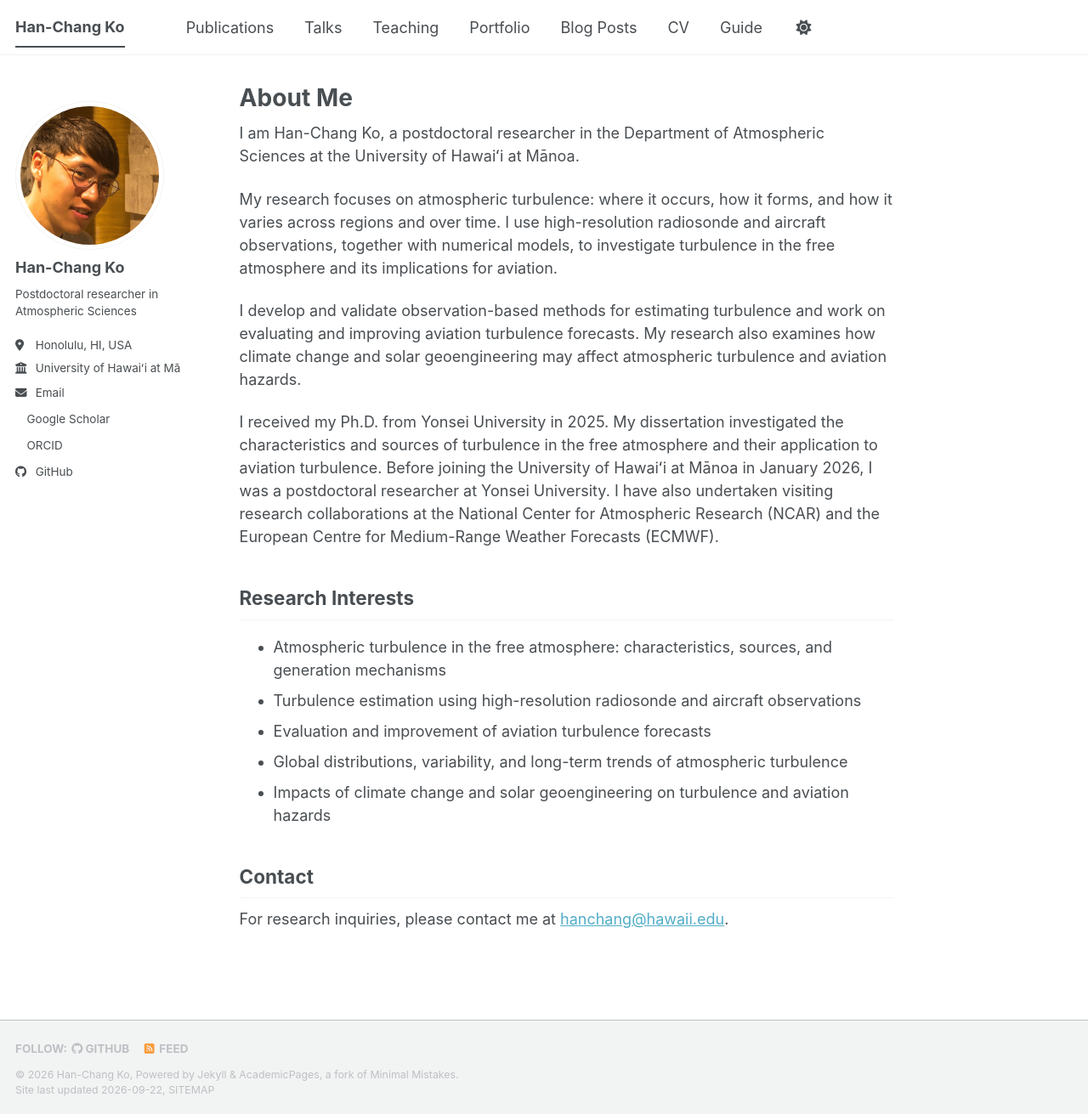
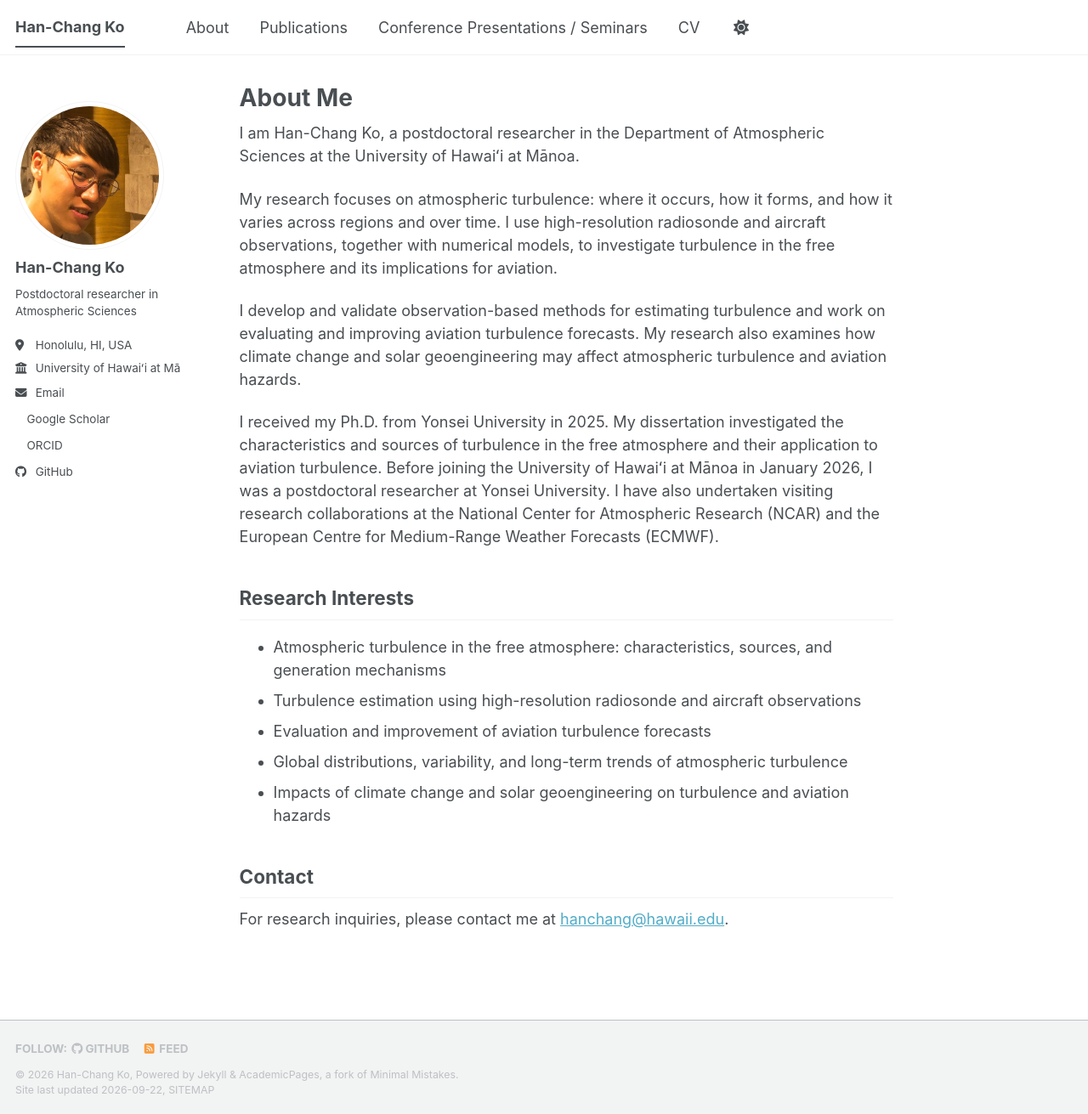
Before and after one commit to hanchangko/hanchangko.github.io, a Jekyll site: the page built from _pages/about.md, in a window 1280 px wide and 1311 px high. Shown: the whole window at 85% size. Built offline with Jekyll 4.4.1, drawn with Linux system fonts in a browser that asks for light colours; a style sheet for code colours, icons or effects is not loaded; part of the change alters nothing that is shown.

Commit message:
Update navigation.yml

```diff
--- a/_data/navigation.yml
+++ b/_data/navigation.yml
@@ -1,33 +1,12 @@
-# The following is the order of the links in the header of the website.
-#
-# Changing the order here will adjust the order and you can also add additional
-# links. Removing a link prevents it from showing in the header, but does not
-# prevent it from being included in the site.
-#
-# NOTE that only one of the CV options should be selected, the first is for the
-#      Markdown formatted page while the second is generated using JSON.
+main:
+  - title: "About"
+    url: /
 
-main:
   - title: "Publications"
     url: /publications/
 
-  - title: "Talks"
+  - title: "Conference Presentations / Seminars"
     url: /talks/
-
-  - title: "Teaching"
-    url: /teaching/
-
-  - title: "Portfolio"
-    url: /portfolio/
-
-  - title: "Blog Posts"
-    url: /year-archive/
 
   - title: "CV"
     url: /cv/
-
-  # - title: "CV"
-  #   url: /cv-json/
-
-  - title: "Guide"
-    url: /markdown/
```
